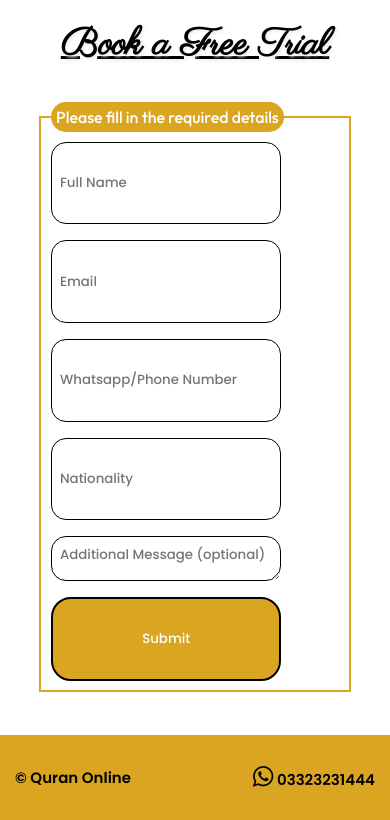
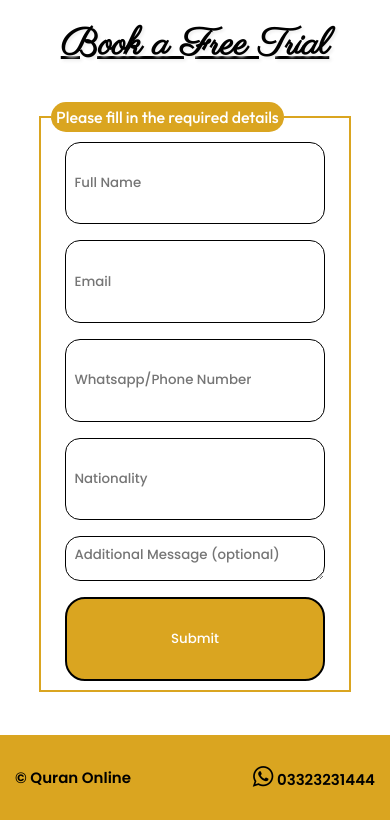
Before and after one commit to CodeBoyHassan/Quran-Online, a Django app: page /apply/ in a window 390 px wide. Shown: the part 135-955 px from the top of the page. Run offline with Django 3.2, Linux system fonts and the light colour scheme.

Commit message:
input tweak

```diff
--- a/static/css/style.css
+++ b/static/css/style.css
@@ -7,9 +7,6 @@
 
 }
 
-body{
-
-}
 
 a{
     font-family: 'Poppins', sans-serif;
@@ -735,12 +732,16 @@ textarea{
 
     input{
         height: 40%;
-        width:80%;
+        width:90%;
+        margin:auto;
     }
 
     textarea{
-        width:80%;
+        width:90%;
+        margin:auto;
     }
+
+
 
 
 }
```
